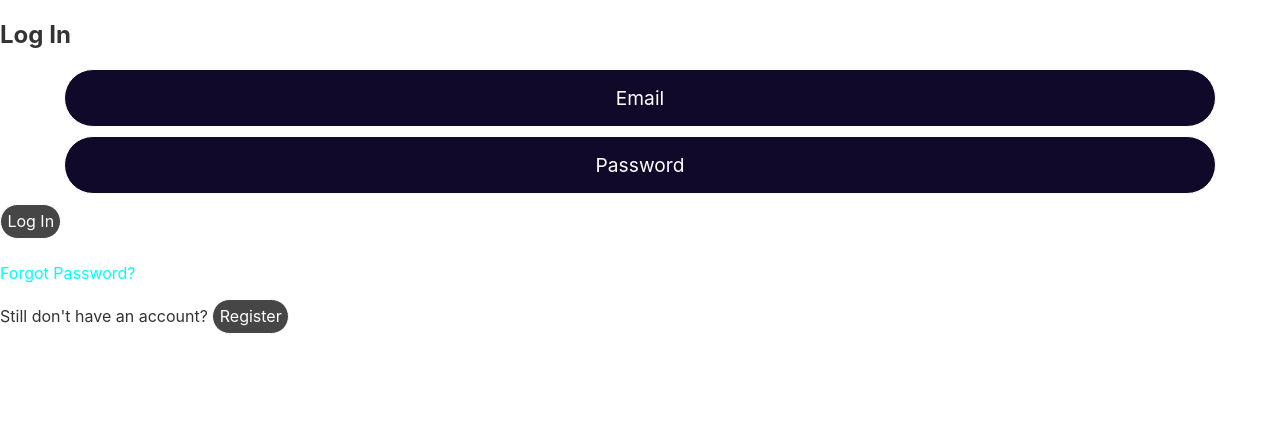
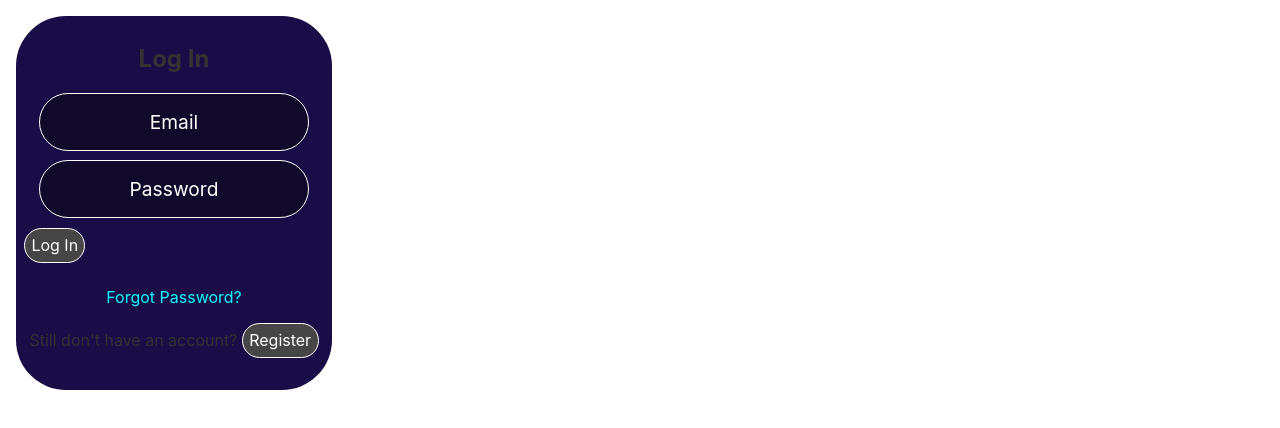
Before and after one commit to dog-Mangy/qatu-frontend, a Svelte app: page /login in a window 1280 px wide. Shown: the top 428 px of the page. Built offline with nearby package versions, Linux system fonts and the light colour scheme.

Commit message:
style: Add color and margin for box

```diff
--- a/src/view/components/Login.Component.svelte
+++ b/src/view/components/Login.Component.svelte
@@ -67,4 +67,14 @@
     a {
         color: aqua
     }
+
+    .form-box {
+		background: #1a0c46;
+		border-radius: 50px;
+		justify-items: center;
+		margin: 1rem;
+		max-width: 300px;
+		padding: 0.5rem;
+		width: 100%;
+	}
 </style>
```
